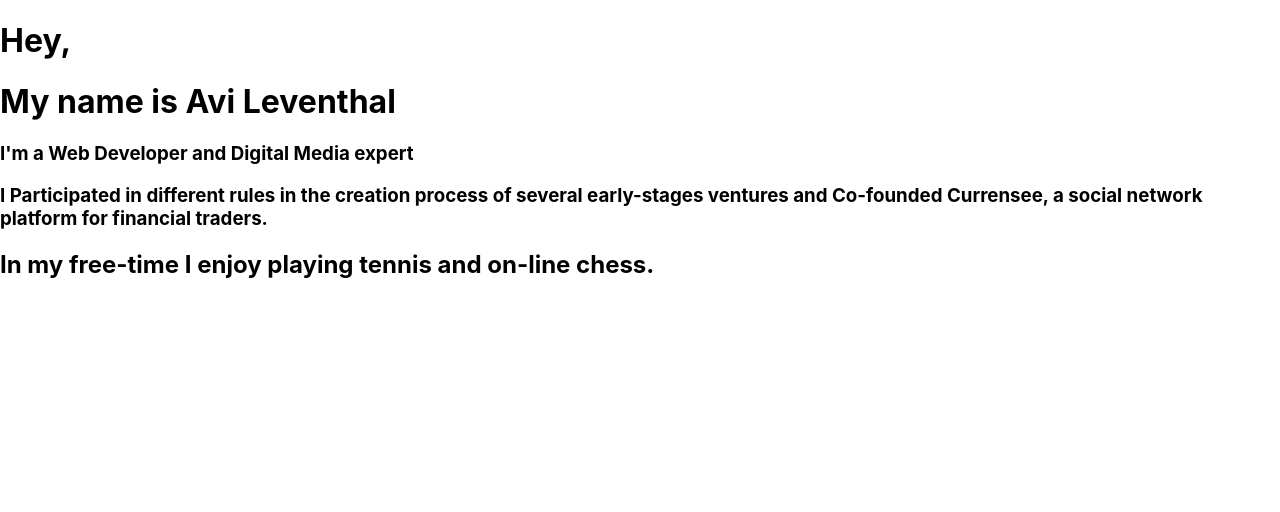
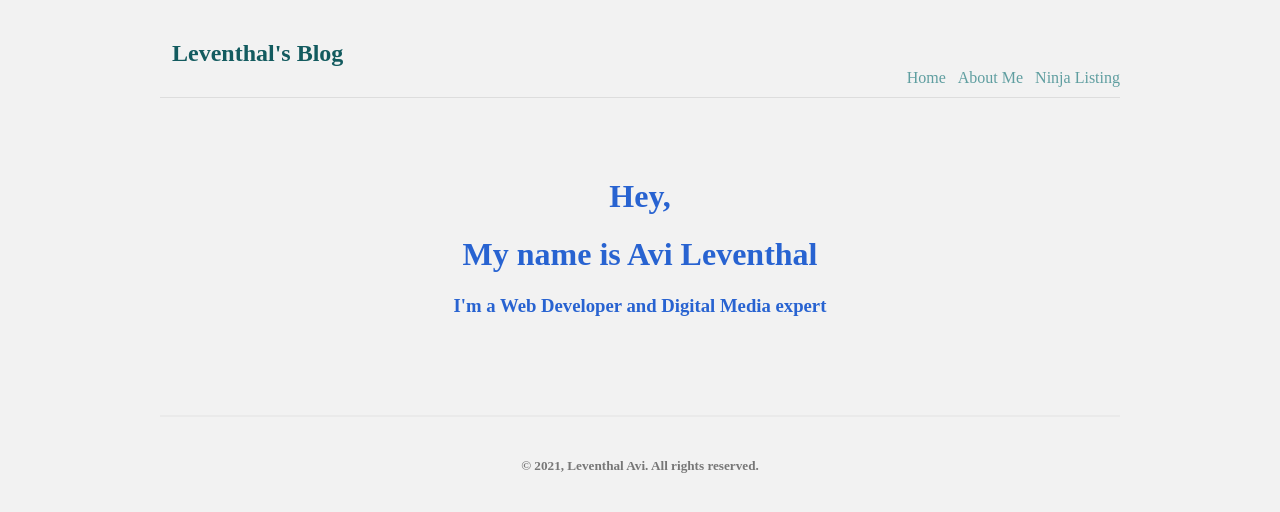
Before and after one commit to Avileven/next-blog, a Next.js app in the folder levenblog/: page / in a window 1280 px wide. Shown: the top 512 px of the page. Built offline with nearby package versions, Linux system fonts and the light colour scheme.

Commit message:
basic blog finished

```diff
--- /dev/null
+++ b/levenblog/comps/Footer.js
@@ -0,0 +1,13 @@
+
+
+const Footer = () => {
+    return (
+        <footer>
+            <h2> © 2021, Leventhal Avi. All rights reserved.</h2>
+
+
+        </footer>
+     );
+}
+
+export default Footer;
--- /dev/null
+++ b/levenblog/comps/Layout.js
@@ -0,0 +1,16 @@
+import Footer from "./Footer";
+import Navbar from "./Navbar";
+
+const Layout = ({children}) => {
+    return (
+    <div className="cont">
+     <Navbar/>
+     {children}
+     <Footer/>
+
+
+    </div>
+     );
+}
+
+export default Layout;
--- /dev/null
+++ b/levenblog/comps/Navbar.js
@@ -0,0 +1,17 @@
+
+import Link from 'next/link';
+
+const Navbar = () => {
+  return (
+    <nav>
+      <div className="logo">
+        <h1>Leventhal's Blog</h1>
+      </div>
+      <Link href="/"><a>Home</a></Link>
+      <Link href="/AboutMe"><a>About Me</a></Link>
+       <Link href="/myblog/"><a>Ninja Listing</a></Link>
+    </nav>
+);
+}
+
+export default Navbar;
--- a/levenblog/pages/_app.js
+++ b/levenblog/pages/_app.js
@@ -1,7 +1,14 @@
+import Layout from '../comps/Layout'
 import '../styles/globals.css'
 
 function MyApp({ Component, pageProps }) {
-  return <Component {...pageProps} />
+  return (
+  <Layout>
+   <Component {...pageProps} />
+
+  </Layout>
+
+  )
 }
 
 export default MyApp
--- a/levenblog/pages/index.js
+++ b/levenblog/pages/index.js
@@ -8,13 +8,11 @@ const Home = () => {
     <div className="home">
 
 
-      <div className='person'>
-        <h1>Hey, </h1>
-        <h1> My name is Avi Leventhal</h1>
-        <h3> I'm a Web Developer and Digital Media expert</h3>
-        <h3> I Participated in different rules in the creation process of several early-stages ventures and Co-founded Currensee,
-             a social network platform for financial traders.</h3>
-         <h2>In my free-time I enjoy playing tennis and on-line chess.</h2>
+      <div className={styles.title}>
+        <h1 >Hey, </h1>
+        <h1 > My name is Avi Leventhal</h1>
+        <h3 > I'm a Web Developer and Digital Media expert</h3>
+
         </div>
         <div className="social-links">
 
--- a/levenblog/styles/Home.module.css
+++ b/levenblog/styles/Home.module.css
@@ -1,121 +1,18 @@
-.container {
-  min-height: 100vh;
-  padding: 0 0.5rem;
-  display: flex;
-  flex-direction: column;
-  justify-content: center;
-  align-items: center;
-  height: 100vh;
-}
-
-.main {
-  padding: 5rem 0;
-  flex: 1;
-  display: flex;
-  flex-direction: column;
-  justify-content: center;
-  align-items: center;
-}
-
-.footer {
-  width: 100%;
-  height: 100px;
-  border-top: 1px solid #eaeaea;
-  display: flex;
-  justify-content: center;
-  align-items: center;
-}
-
-.footer a {
-  display: flex;
-  justify-content: center;
-  align-items: center;
-  flex-grow: 1;
-}
-
-.title a {
-  color: #0070f3;
-  text-decoration: none;
-}
-
-.title a:hover,
-.title a:focus,
-.title a:active {
-  text-decoration: underline;
-}
-
 .title {
-  margin: 0;
-  line-height: 1.15;
-  font-size: 4rem;
-}
-
-.title,
-.description {
+  color: rgb(40, 99, 209);
+  padding-bottom: 20px;
   text-align: center;
 }
-
-.description {
-  line-height: 1.5;
-  font-size: 1.5rem;
+.text {
+  color: #777;
 }
-
-.code {
-  background: #fafafa;
-  border-radius: 5px;
-  padding: 0.75rem;
-  font-size: 1.1rem;
-  font-family: Menlo, Monaco, Lucida Console, Liberation Mono, DejaVu Sans Mono,
-    Bitstream Vera Sans Mono, Courier New, monospace;
+.btn {
+  display: block;
+  width: 150px;
+  padding: 8px 0;
+  margin: 20px auto;
+  background: #4979ff;
+  border-radius: 4px;
+  color: white;
+  text-align: center;
 }
-
-.grid {
-  display: flex;
-  align-items: center;
-  justify-content: center;
-  flex-wrap: wrap;
-  max-width: 800px;
-  margin-top: 3rem;
-}
-
-.card {
-  margin: 1rem;
-  padding: 1.5rem;
-  text-align: left;
-  color: inherit;
-  text-decoration: none;
-  border: 1px solid #eaeaea;
-  border-radius: 10px;
-  transition: color 0.15s ease, border-color 0.15s ease;
-  width: 45%;
-}
-
-.card:hover,
-.card:focus,
-.card:active {
-  color: #0070f3;
-  border-color: #0070f3;
-}
-
-.card h2 {
-  margin: 0 0 1rem 0;
-  font-size: 1.5rem;
-}
-
-.card p {
-  margin: 0;
-  font-size: 1.25rem;
-  line-height: 1.5;
-}
-
-.logo {
-  height: 1em;
-  margin-left: 0.5rem;
-}
-
-@media (max-width: 600px) {
-  .grid {
-    width: 100%;
-    flex-direction: column;
-  }
-}
--- a/levenblog/styles/globals.css
+++ b/levenblog/styles/globals.css
@@ -1,16 +1,58 @@
-html,
 body {
-  padding: 0;
-  margin: 0;
-  font-family: -apple-system, BlinkMacSystemFont, Segoe UI, Roboto, Oxygen,
-    Ubuntu, Cantarell, Fira Sans, Droid Sans, Helvetica Neue, sans-serif;
+  background: #f2f2f2;
+  color: #333;
+  font-family: "Nunito";
+}
+a {
+  color: #333;
+  text-decoration: none;
+}
+.cont {
+  max-width: 960px;
+  margin: 0 auto;
+  color:#777;
+}
+nav {
+  margin: 10px auto 80px;
+  padding: 10px 0;
+  display: flex;
+  justify-content: flex-end;
+  align-items: flex-end;
+  border-bottom: 1px solid #ddd;
+}
+nav a {
+  margin-left: 12px;
+  color:cadetblue;
+}
+nav h1 {
+  margin-left: 12px;
+  color:rgb(19, 91, 95);
+}
+nav .logo {
+  margin-right: auto;
+}
+footer {
+  display: block;
+  text-align: center;
+  font-size: 55%;
+  padding: 30px 0;
+  margin-top: 60px;
+  color: #777;
+  border-top: 2px solid #eaeaea;
 }
 
-a {
-  color: inherit;
-  text-decoration: none;
+.lost-page {
+
+text-align: center;
 }
 
-* {
-  box-sizing: border-box;
-}
+.lost-page a {
+color:rgb(19, 91, 95);
+text-align: center;
+font-size: large;
+ text-decoration: underline;
+  }
+ .lost-page img {
+  width: 300px;
+  height: 200px;
+ }
```
Also changed, not shown: levenblog/pages/404.js (added, +16 -0 lines), levenblog/pages/AboutMe.js (added, +13 -0 lines), levenblog/pages/blog.js (deleted, +0 -9 lines), levenblog/public/eror.png (added), levenblog/public/vercel.svg (deleted).
